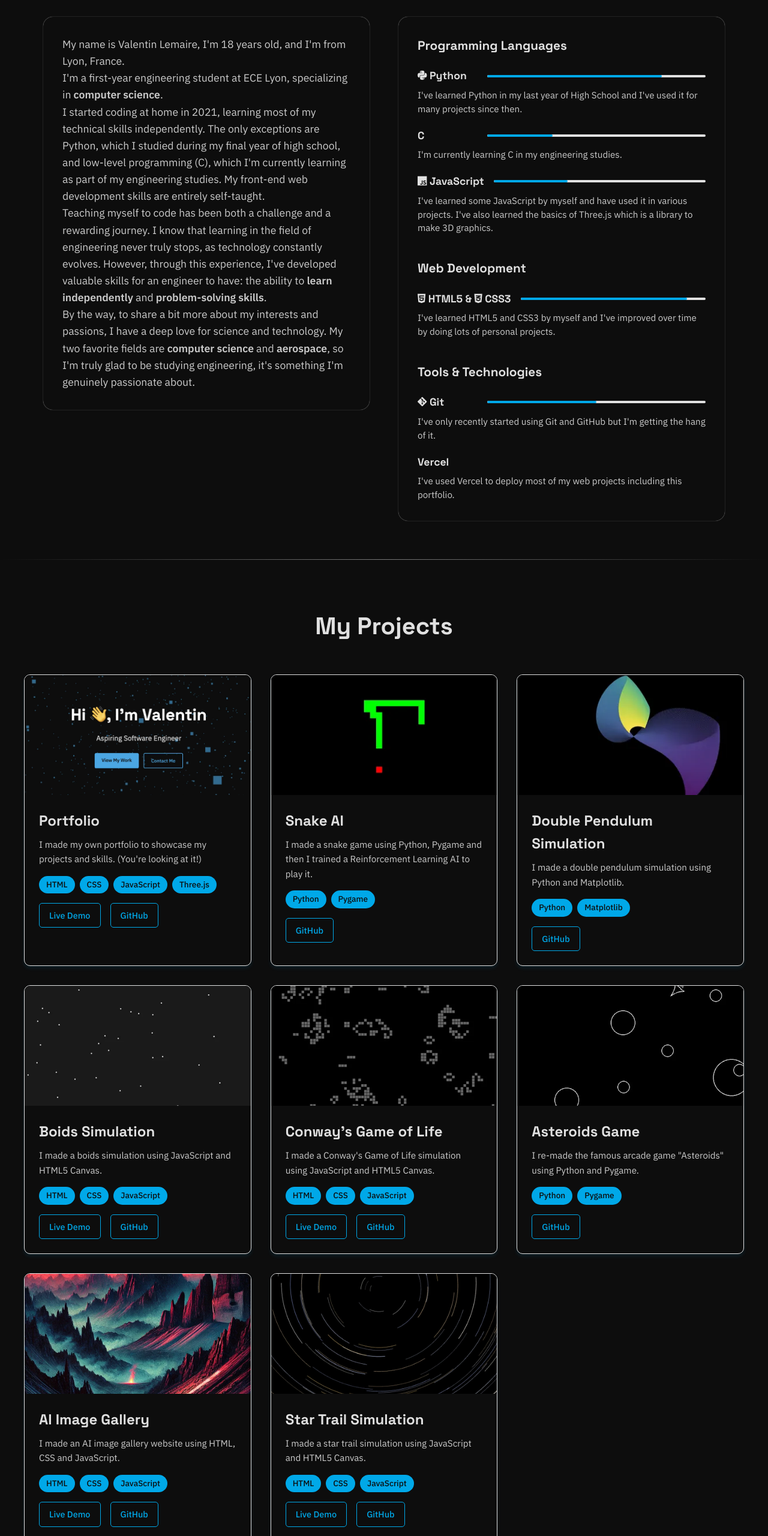
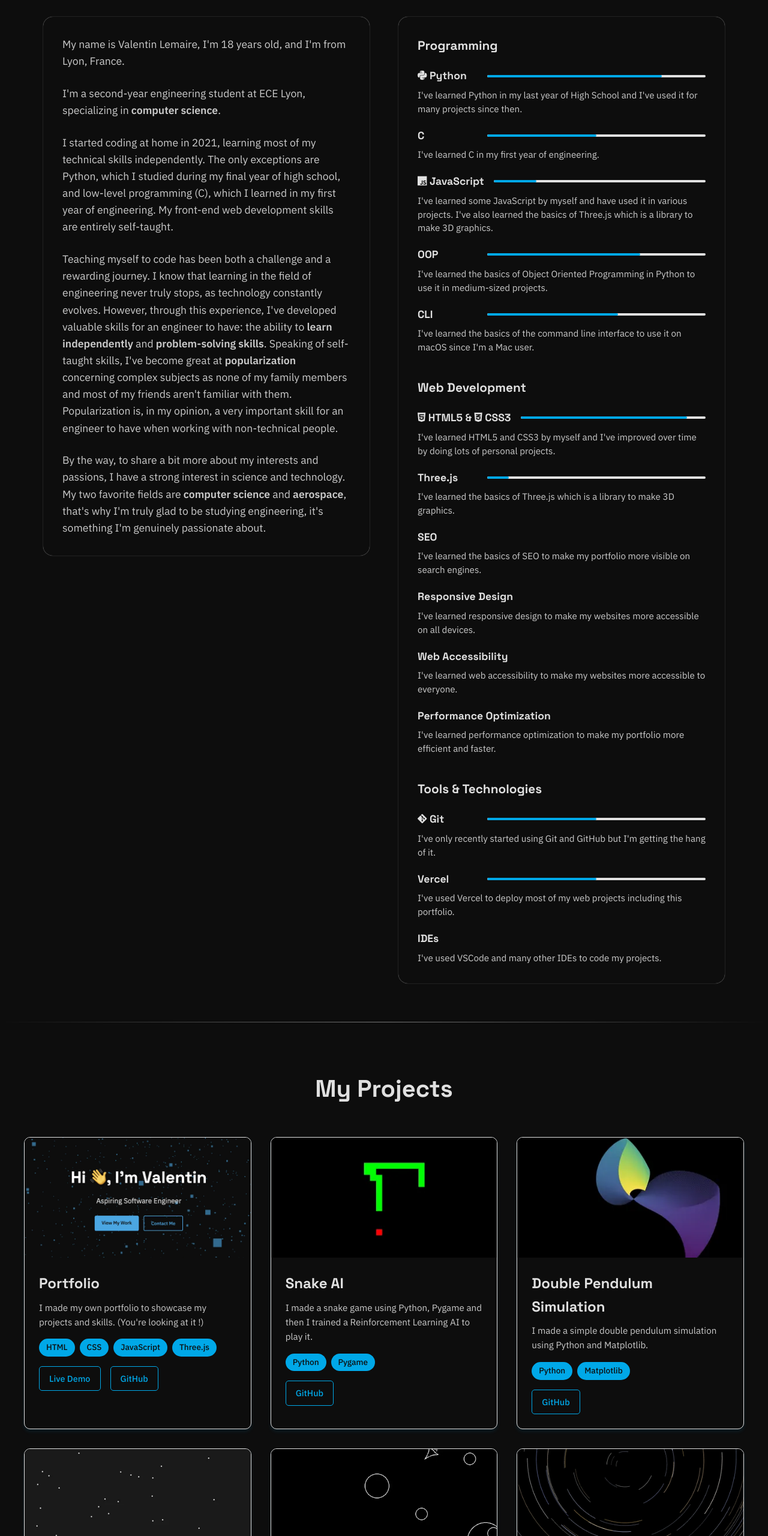
Before and after one commit to Valentin-Lemaire/portfolio, a website: page index.html in a window 1280 px wide. Shown: the part 948-3508 px from the top of the page at 60% size. Drawn offline with nearby package versions, Linux system fonts and the light colour scheme; files whose address does not match are found by name.

Commit message:
Added new information to the about section and removed two projects

```diff
--- a/index.html
+++ b/index.html
@@ -103,9 +103,13 @@
             <div class="about-grid">
                 <div class="about-bio">
                     <p data-translate="about.bio.intro"></p>
+                    <br>
                     <p data-translate="about.bio.education"></p>
+                    <br>
                     <p data-translate="about.bio.learning"></p>
+                    <br>
                     <p data-translate="about.bio.experience"></p>
+                    <br>
                     <p data-translate="about.bio.interests"></p>
                 </div>
                 <div class="about-skills">
@@ -124,7 +128,7 @@
                             <div class="skill-header">
                                 <h4>C</h4>
                                 <div class="skill-progress">
-                                    <div class="progress-bar" style="width: 30%"></div>
+                                    <div class="progress-bar" style="width: 50%"></div>
                                 </div>
                             </div>
                             <p data-translate="about.skills.programming.c"></p>
@@ -133,10 +137,28 @@
                             <div class="skill-header">
                                 <h4><i class="fa-brands fa-js"></i> JavaScript</h4>
                                 <div class="skill-progress">
-                                    <div class="progress-bar" style="width: 35%"></div>
+                                    <div class="progress-bar" style="width: 20%"></div>
                                 </div>
                             </div>
                             <p data-translate="about.skills.programming.javascript"></p>
+                        </div>
+                        <div class="skill-item">
+                            <div class="skill-header">
+                                <h4>OOP</h4>
+                                <div class="skill-progress">
+                                    <div class="progress-bar" style="width: 70%"></div>
+                                </div>
+                            </div>
+                            <p data-translate="about.skills.programming.OOP"></p>
+                        </div>
+                        <div class="skill-item">
+                            <div class="skill-header">
+                                <h4>CLI</h4>
+                                <div class="skill-progress">
+                                    <div class="progress-bar" style="width: 60%"></div>
+                                </div>
+                            </div>
+                            <p data-translate="about.skills.programming.CLI"></p>
                         </div>
                     </div>
                     <div class="skill-category">
@@ -149,6 +171,39 @@
                                 </div>
                             </div>
                             <p data-translate="about.skills.web.htmlcss"></p>
+                        </div>
+                        <div class="skill-item">
+                            <div class="skill-header">
+                                <h4>Three.js</h4>
+                                <div class="skill-progress">
+                                    <div class="progress-bar" style="width: 10%"></div>
+                                </div>
+                            </div>
+                            <p data-translate="about.skills.web.threejs"></p>
+                        </div>
+                        <div class="skill-item">
+                            <div class="skill-header">
+                                <h4 data-translate="about.skills.web.SEO.title"></h4>
+                            </div>
+                            <p data-translate="about.skills.web.SEO.description"></p>
+                        </div>
+                        <div class="skill-item">
+                            <div class="skill-header">
+                                <h4 data-translate="about.skills.web.responsiveDesign.title"></h4>
+                            </div>
+                            <p data-translate="about.skills.web.responsiveDesign.description"></p>
+                        </div>
+                        <div class="skill-item">
+                            <div class="skill-header">
+                                <h4 data-translate="about.skills.web.webAccessibility.title"></h4>
+                            </div>
+                            <p data-translate="about.skills.web.webAccessibility.description"></p>
+                        </div>
+                        <div class="skill-item">
+                            <div class="skill-header">
+                                <h4 data-translate="about.skills.web.performanceOptimization.title"></h4>
+                            </div>
+                            <p data-translate="about.skills.web.performanceOptimization.description"></p>
                         </div>
                     </div>
                     <div class="skill-category">
@@ -163,8 +218,19 @@
                             <p data-translate="about.skills.tools.git"></p>
                         </div>
                         <div class="skill-item">
-                            <h4>Vercel</h4>
+                            <div class="skill-header">
+                                <h4>Vercel</h4>
+                                <div class="skill-progress">
+                                    <div class="progress-bar" style="width: 50%"></div>
+                                </div>
+                            </div>
                             <p data-translate="about.skills.tools.vercel"></p>
+                        </div>
+                        <div class="skill-item">
+                            <div class="skill-header">
+                                <h4>IDEs</h4>
+                            </div>
+                            <p data-translate="about.skills.tools.IDE"></p>
                         </div>
                     </div>
                 </div>
@@ -260,28 +326,6 @@
                     </div>
                 </article>
 
-                <article class="project-card" data-project="game-of-life">
-                    <div class="project-image">
-                        <picture>
-                            <source srcset="static/images/game-of-life.webp" type="image/webp">
-                            <img src="static/images/game-of-life.png" alt="Conway's Game of Life" loading="lazy">
-                        </picture>
-                    </div>
-                    <div class="project-content">
-                        <h3 data-translate="projects.gameOfLife.title"></h3>
-                        <p class="project-description" data-translate="projects.gameOfLife.description"></p>
-                        <div class="project-tech">
-                            <span class="tech-tag">HTML</span>
-                            <span class="tech-tag">CSS</span>
-                            <span class="tech-tag">JavaScript</span>
-                        </div>
-                        <div class="project-links">
-                            <a href="https://minimalist-game-of-life.vercel.app/" class="project-link" target="_blank" rel="noopener noreferrer">Live Demo</a>
-                            <a href="https://github.com/Valentin-Lemaire/game-of-life" class="project-link" target="_blank" rel="noopener noreferrer">GitHub</a>
-                        </div>
-                    </div>
-                </article>
-
                 <article class="project-card" data-project="asteroids">
                     <div class="project-image">
                         <picture>
@@ -298,28 +342,6 @@
                         </div>
                         <div class="project-links">
                             <a href="https://github.com/Valentin-Lemaire/Asteroids" class="project-link" target="_blank" rel="noopener noreferrer">GitHub</a>
-                        </div>
-                    </div>
-                </article>
-
-                <article class="project-card" data-project="ai-image-gallery">
-                    <div class="project-image">
-                        <picture>
-                            <source srcset="static/images/ai-image-gallery.webp" type="image/webp">
-                            <img src="static/images/ai-image-gallery.png" alt="AI image gallery" loading="lazy">
-                        </picture>
-                    </div>
-                    <div class="project-content">
-                        <h3 data-translate="projects.aiImageGallery.title"></h3>
-                        <p class="project-description" data-translate="projects.aiImageGallery.description"></p>
-                        <div class="project-tech">
-                            <span class="tech-tag">HTML</span>
-                            <span class="tech-tag">CSS</span>
-                            <span class="tech-tag">JavaScript</span>
-                        </div>
-                        <div class="project-links">
-                            <a href="https://ai-gallery-eta.vercel.app/" class="project-link" target="_blank" rel="noopener noreferrer">Live Demo</a>
-                            <a href="https://github.com/Valentin-Lemaire/AI-gallery" class="project-link" target="_blank" rel="noopener noreferrer">GitHub</a>
                         </div>
                     </div>
                 </article>
--- a/json/en.json
+++ b/json/en.json
@@ -14,26 +14,46 @@
         "title": "About Me",
         "bio": {
             "intro": "My name is Valentin Lemaire, I'm 18 years old, and I'm from Lyon, France.",
-            "education": "I'm a first-year engineering student at <a href='https://www.ece.fr/' target='_blank' rel='noopener noreferrer'>ECE Lyon</a>, specializing in <strong>computer science</strong>.",
-            "learning": "I started coding at home in 2021, learning most of my technical skills independently. The only exceptions are Python, which I studied during my final year of high school, and low-level programming (C), which I'm currently learning as part of my engineering studies. My front-end web development skills are entirely self-taught.",
-            "experience": "Teaching myself to code has been both a challenge and a rewarding journey. I know that learning in the field of engineering never truly stops, as technology constantly evolves. However, through this experience, I've developed valuable skills for an engineer to have: the ability to <strong>learn independently</strong> and <strong>problem-solving skills</strong>.",
-            "interests": "By the way, to share a bit more about my interests and passions, I have a deep love for science and technology. My two favorite fields are <strong>computer science</strong> and <strong>aerospace</strong>, so I'm truly glad to be studying engineering, it's something I'm genuinely passionate about."
+            "education": "I'm a second-year engineering student at <a href='https://www.ece.fr/' target='_blank' rel='noopener noreferrer'>ECE Lyon</a>, specializing in <strong>computer science</strong>.",
+            "learning": "I started coding at home in 2021, learning most of my technical skills independently. The only exceptions are Python, which I studied during my final year of high school, and low-level programming (C), which I learned in my first year of engineering. My front-end web development skills are entirely self-taught.",
+            "experience": "Teaching myself to code has been both a challenge and a rewarding journey. I know that learning in the field of engineering never truly stops, as technology constantly evolves. However, through this experience, I've developed valuable skills for an engineer to have: the ability to <strong>learn independently</strong> and <strong>problem-solving skills</strong>. Speaking of self-taught skills, I've become great at <strong>popularization</strong> concerning complex subjects as none of my family members and most of my friends aren't familiar with them. Popularization is, in my opinion, a very important skill for an engineer to have when working with non-technical people.",
+            "interests": "By the way, to share a bit more about my interests and passions, I have a strong interest in science and technology. My two favorite fields are <strong>computer science</strong> and <strong>aerospace</strong>, that's why I'm truly glad to be studying engineering, it's something I'm genuinely passionate about."
         },
         "skills": {
             "programming": {
-                "title": "Programming Languages",
+                "title": "Programming",
                 "python": "I've learned Python in my last year of High School and I've used it for many projects since then.",
-                "c": "I'm currently learning C in my engineering studies.",
-                "javascript": "I've learned some JavaScript by myself and have used it in various projects. I've also learned the basics of Three.js which is a library to make 3D graphics."
+                "c": "I've learned C in my first year of engineering.",
+                "javascript": "I've learned some JavaScript by myself and have used it in various projects. I've also learned the basics of Three.js which is a library to make 3D graphics.",
+                "OOP": "I've learned the basics of Object Oriented Programming in Python to use it in medium-sized projects.",
+                "CLI": "I've learned the basics of the command line interface to use it on macOS since I'm a Mac user."
             },
             "web": {
                 "title": "Web Development",
-                "htmlcss": "I've learned HTML5 and CSS3 by myself and I've improved over time by doing lots of personal projects."
+                "htmlcss": "I've learned HTML5 and CSS3 by myself and I've improved over time by doing lots of personal projects.",
+                "threejs": "I've learned the basics of Three.js which is a library to make 3D graphics.",
+                "SEO": {
+                    "title": "SEO",
+                    "description": "I've learned the basics of SEO to make my portfolio more visible on search engines."
+                },
+                "responsiveDesign": {
+                    "title": "Responsive Design",
+                    "description": "I've learned responsive design to make my websites more accessible on all devices."
+                },
+                "webAccessibility": {
+                    "title": "Web Accessibility",
+                    "description": "I've learned web accessibility to make my websites more accessible to everyone."
+                },
+                "performanceOptimization": {
+                    "title": "Performance Optimization",
+                    "description": "I've learned performance optimization to make my portfolio more efficient and faster."
+                }
             },
             "tools": {
                 "title": "Tools & Technologies",
                 "git": "I've only recently started using Git and GitHub but I'm getting the hang of it.",
-                "vercel": "I've used Vercel to deploy most of my web projects including this portfolio."
+                "vercel": "I've used Vercel to deploy most of my web projects including this portfolio.",
+                "IDE": "I've used VSCode and many other IDEs to code my projects."
             }
         }
     },
@@ -41,7 +61,7 @@
         "title": "My Projects",
         "portfolio": {
             "title": "Portfolio",
-            "description": "I made my own portfolio to showcase my projects and skills. (You're looking at it!)"
+            "description": "I made my own portfolio to showcase my projects and skills. (You're looking at it !)"
         },
         "snake": {
             "title": "Snake AI",
@@ -49,23 +69,15 @@
         },
         "doublePendulum": {
             "title": "Double Pendulum Simulation",
-            "description": "I made a double pendulum simulation using Python and Matplotlib."
+            "description": "I made a simple double pendulum simulation using Python and Matplotlib."
         },
         "boids": {
             "title": "Boids Simulation",
-            "description": "I made a boids simulation using JavaScript and HTML5 Canvas."
-        },
-        "gameOfLife": {
-            "title": "Conway's Game of Life",
-            "description": "I made a Conway's Game of Life simulation using JavaScript and HTML5 Canvas."
+            "description": "I made a minimalistic boids simulation using JavaScript and HTML5 Canvas."
         },
         "asteroids": {
-            "title": "Asteroids Game",
+            "title": "Asteroids",
             "description": "I re-made the famous arcade game \"Asteroids\" using Python and Pygame."
-        },
-        "aiImageGallery": {
-            "title": "AI Image Gallery",
-            "description": "I made an AI image gallery website using HTML, CSS and JavaScript."
         },
         "starTrailSimulation": {
             "title": "Star Trail Simulation",
@@ -117,16 +129,6 @@
                 "Adjust flocking parameters using the controls"
             ]
         },
-        "gameOfLife": {
-            "title": "Conway's Game of Life",
-            "description": "An implementation of <a href='https://conwaylife.com/' target='_blank' rel='noopener noreferrer'>Conway's Game of Life</a>, a cellular automaton that demonstrates complex patterns emerging from simple rules.",
-            "howToUse": [
-                "Open the live demo in your web browser",
-                "Click on cells to create your initial pattern or use the random button",
-                "Use the controls to start/stop the simulation",
-                "Adjust the grid size and simulation speed"
-            ]
-        },
         "asteroids": {
             "title": "Asteroids Game",
             "description": "A recreation of the classic arcade game Asteroids. This project was a project I made in High School to learn Object Oriented Programming in Python. (The code is a bit messy, but it works and I don't see any reason to clean it up.)",
@@ -137,14 +139,6 @@
                 "Spacebar to shoot asteroids",
                 "Try to achieve the highest score",
                 "Difficulty increases as you progress"
-            ]
-        },
-        "aiImageGallery": {
-            "title": "AI Image Gallery",
-            "description": "I made an AI image gallery website using HTML, CSS and JavaScript. I used a '<a href='https://chatgpt.com/gpts' target='_blank' rel='noopener noreferrer'>GPT</a>', as <a href='https://openai.com/' target='_blank' rel='noopener noreferrer'>OpenAI</a> calls them, that I built myself to first generate complex and various prompts and then generated the images all at once.",
-            "howToUse": [
-                "Open the live demo in your web browser",
-                "Click on the images to download them"
             ]
         },
         "starTrailSimulation": {
--- a/script.js
+++ b/script.js
@@ -91,9 +91,7 @@ function getProjectKey(projectId) {
         'snake': 'snake',
         'double-pendulum': 'doublePendulum',
         'boids': 'boids',
-        'game-of-life': 'gameOfLife',
         'asteroids': 'asteroids',
-        'ai-image-gallery': 'aiImageGallery',
         'star-trail-simulation': 'starTrailSimulation'
     };
     return keyMap[projectId] || projectId;
```
Also changed, not shown: json/fr.json (+135 -0 lines), static/images/ai-image-gallery.webp (deleted), static/images/game-of-life.png (deleted), static/images/game-of-life.webp (deleted), 1 other file.
